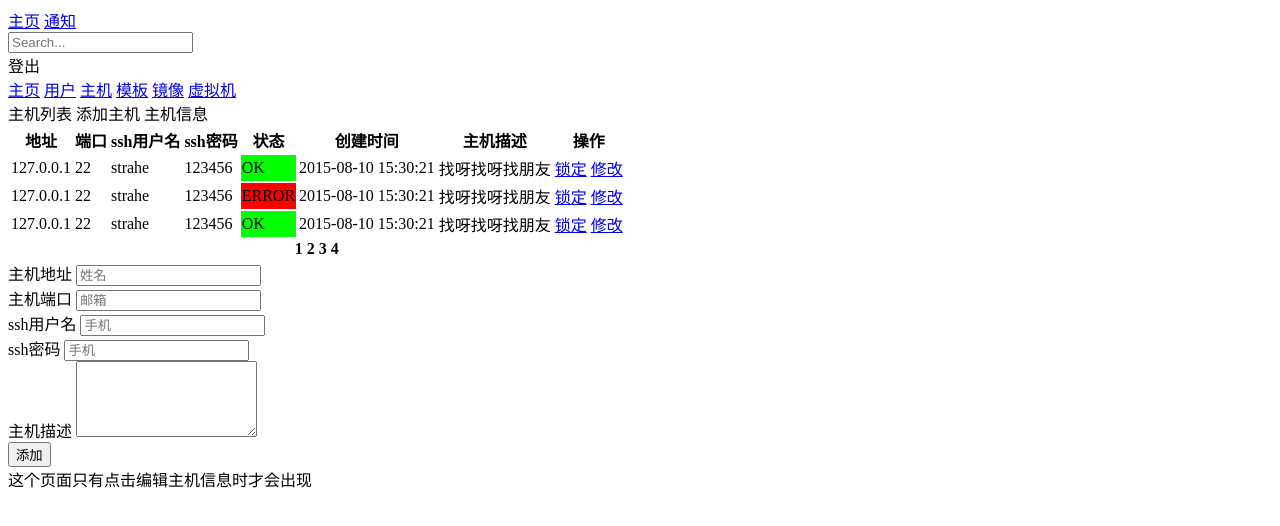
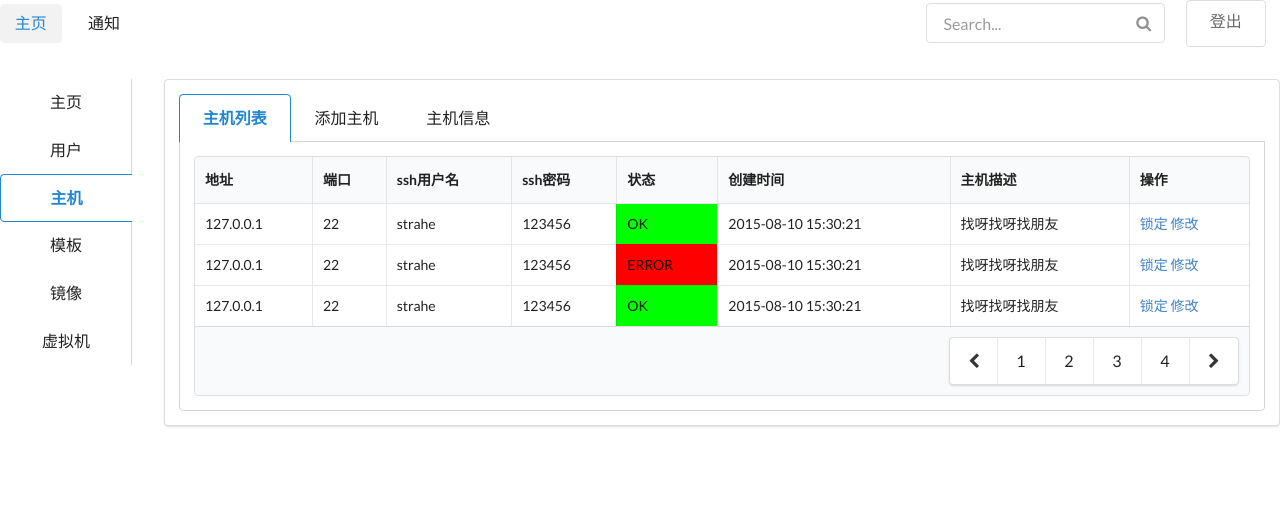
Before and after one commit to dulumao/admin-template, a plain HTML site: page host.html in a window 1280 px wide. Drawn offline with Linux system fonts and the light colour scheme; the site is published under a folder, as on GitHub Pages, so addresses that start at the root find nothing.

Commit message:
路径改为相对路径

```diff
--- a/host.html
+++ b/host.html
@@ -2,7 +2,7 @@
 <html lang="en">
 <head>
     <meta charset="UTF-8">
-    <link rel="stylesheet" href="/dist/semantic.min.css">
+    <link rel="stylesheet" href="dist/semantic.min.css">
     <link rel="stylesheet" href="css/style.css">
 
     <title>首页</title>
@@ -146,7 +146,7 @@
 
 
     <script src="js/jquery-2.1.4.min.js"></script>
-    <script src="/dist/semantic.min.js"></script>
+    <script src="dist/semantic.min.js"></script>
     <script src="js/style.js"></script>
 </body>
 </html>
```
Also changed, not shown: image.html (+2 -2 lines), index.html (+1 -1 lines), login.html (+2 -2 lines), notice.html (+2 -2 lines), template.html (+1 -1 lines), user.html (+2 -2 lines), vm.html (+2 -2 lines).
